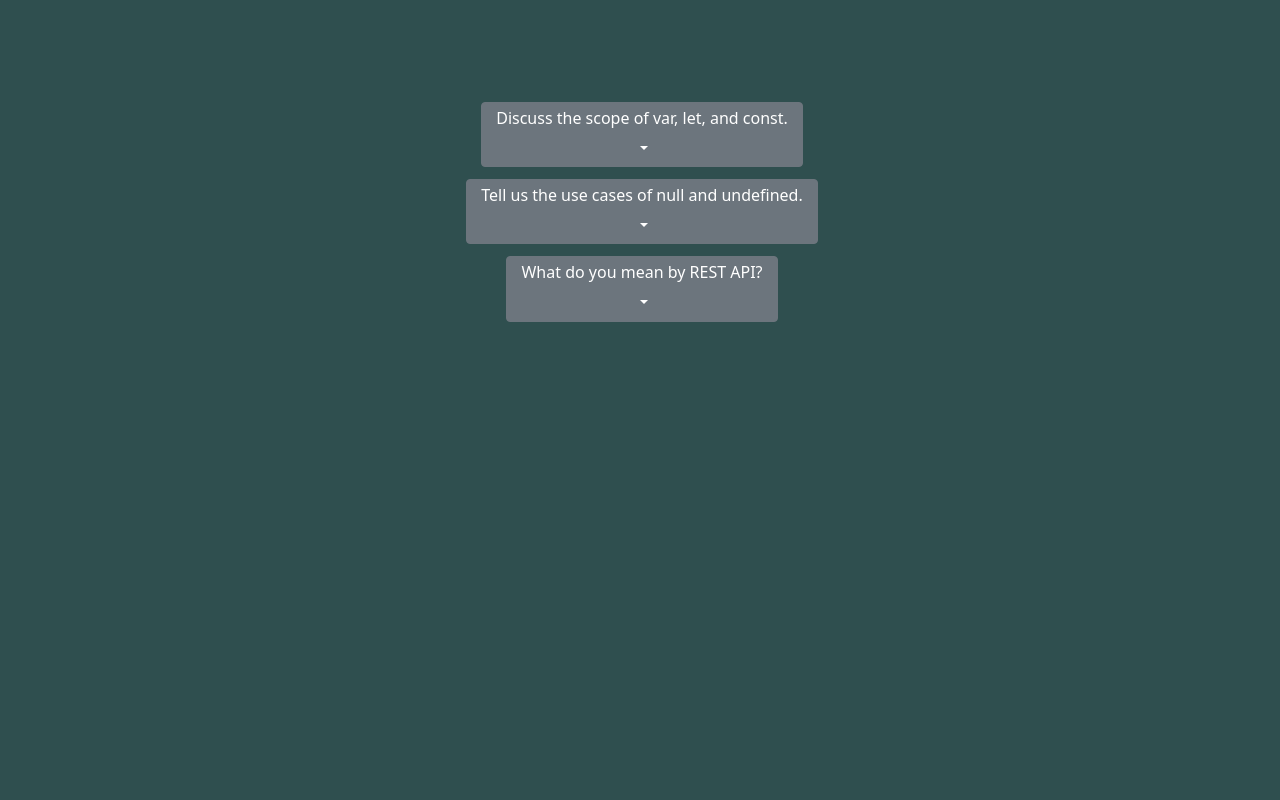
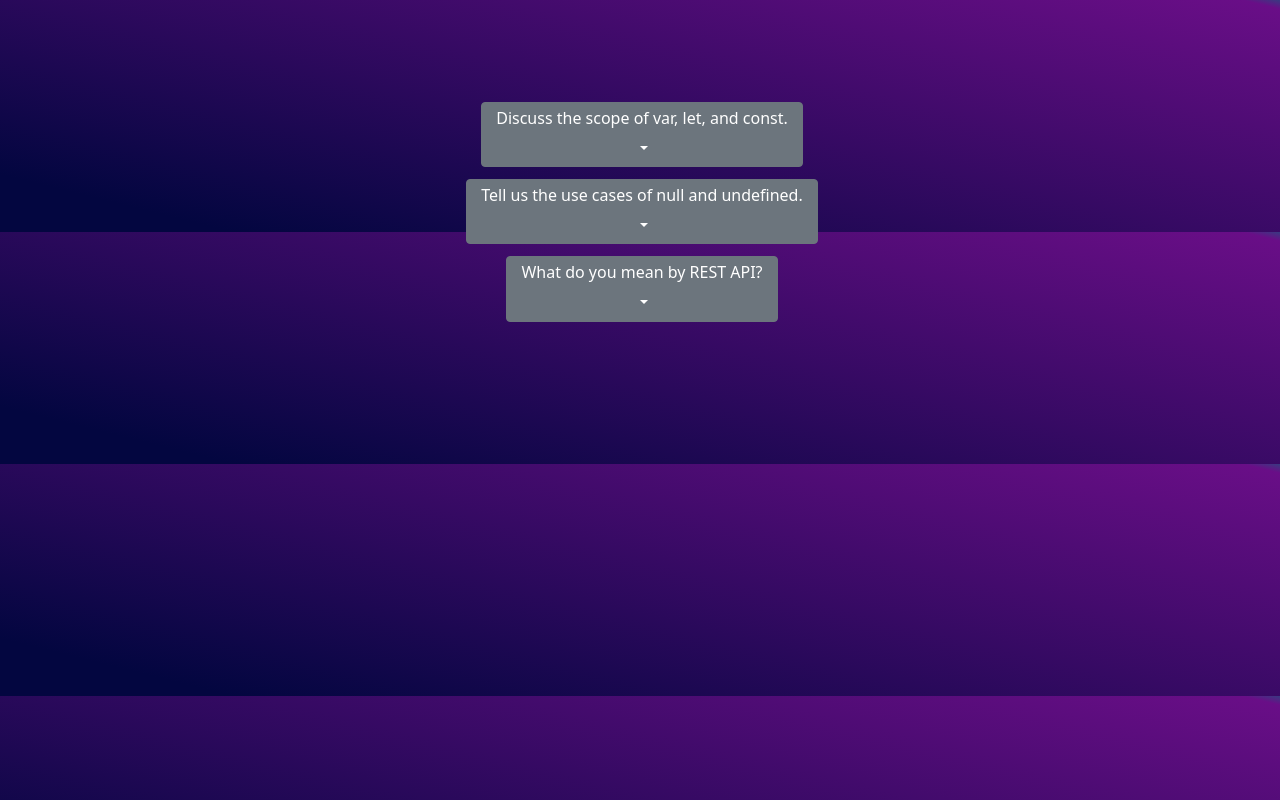
Before and after one commit to shafayetejaman/PH-Tube, a plain HTML site: page blog/index.html in a window 1280 px wide. Drawn offline with nearby package versions, Linux system fonts and the light colour scheme.

Commit message:
Update styles.css

```diff
--- a/blog/styles.css
+++ b/blog/styles.css
@@ -1,7 +1,5 @@
 body {
-    background-color: darkslategray;
-
-    background-size: cover;
+   background: linear-gradient(13.89deg, #030640 10.47%, #690e87 98.32%, #383b81);
 }
 
 .dropdown-container {
```
